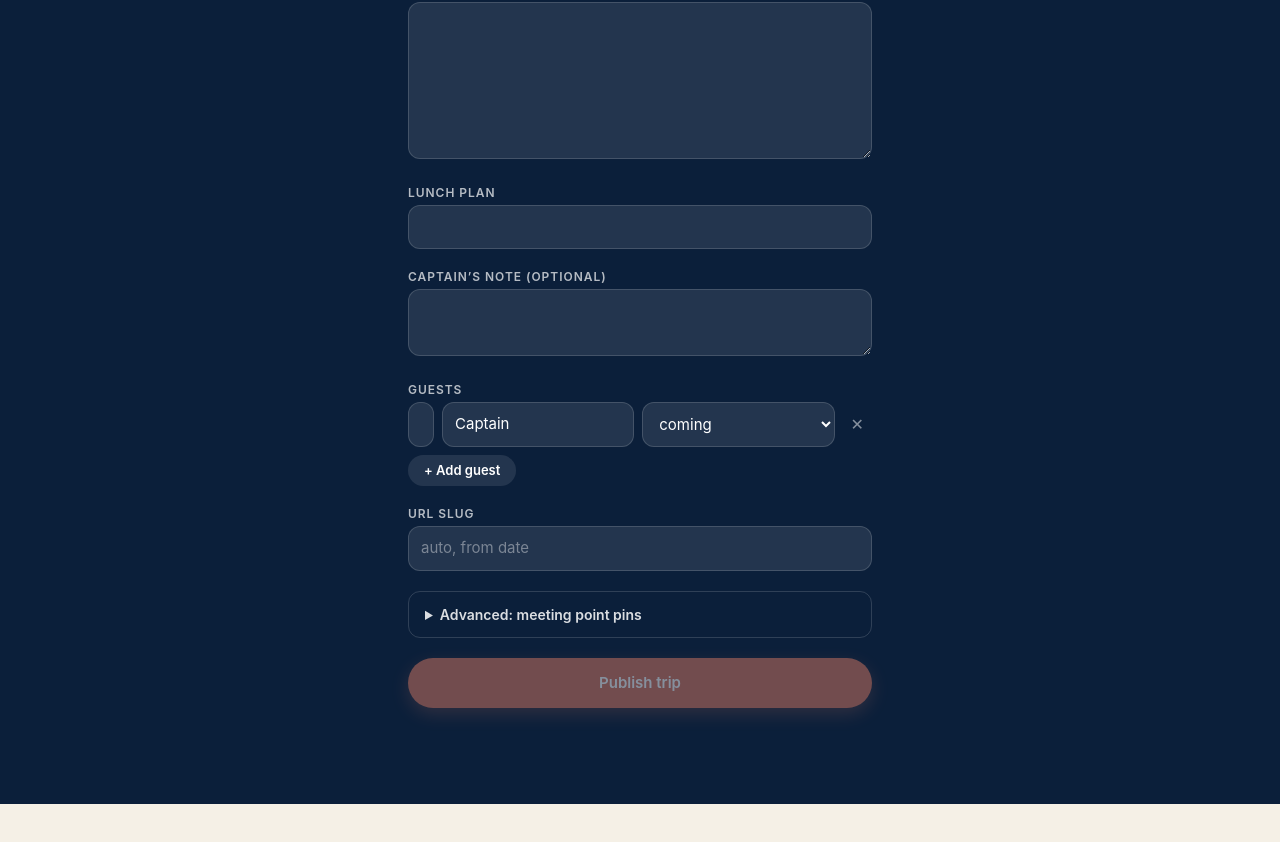
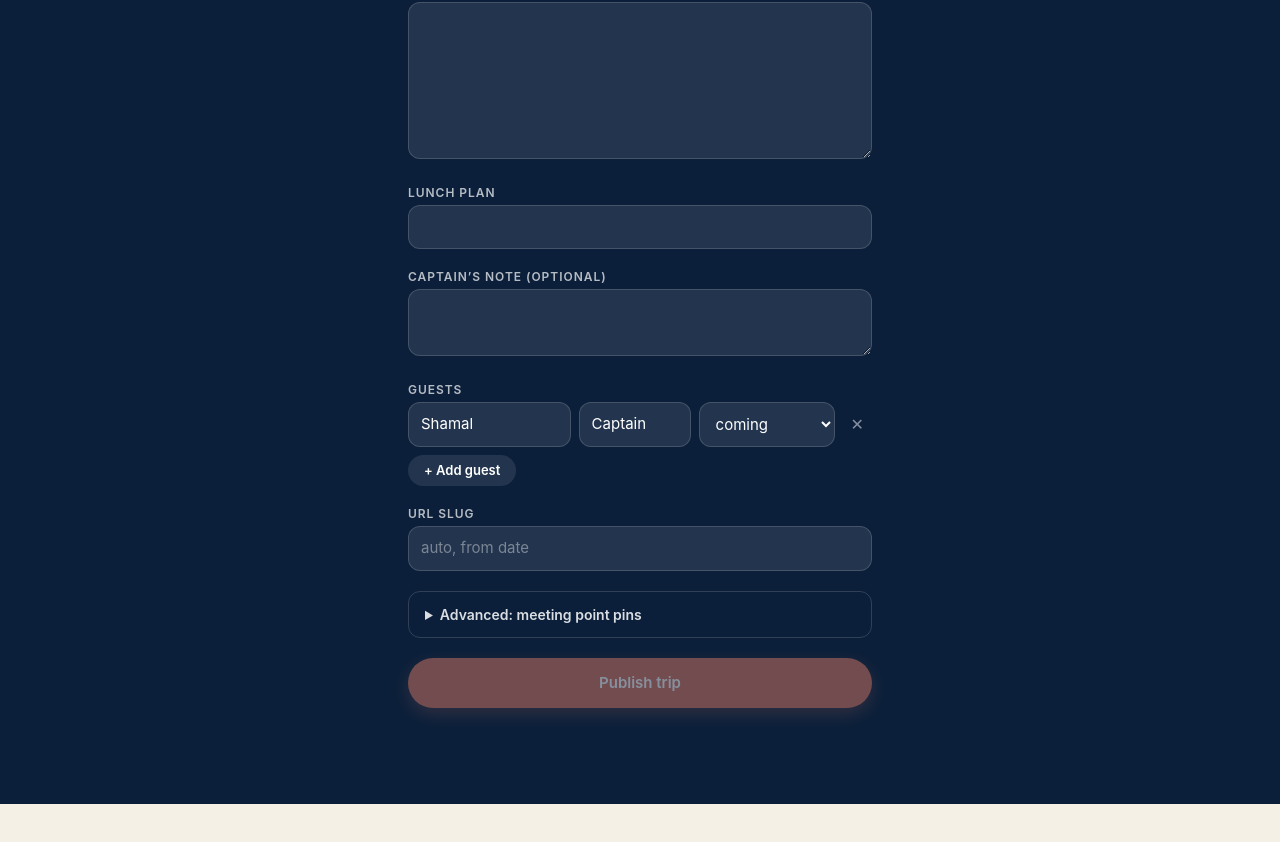
Before and after one commit to ShamalCanva/boatday, a Next.js app: page /admin in a window 1280 px wide. Shown: the part 658-1500 px from the top of the page. Built offline with nearby package versions, Linux system fonts and the light colour scheme.

Commit message:
Fix guest row field widths in admin form; ignore .next.* cache dirs

```diff
--- a/components/admin/TripForm.tsx
+++ b/components/admin/TripForm.tsx
@@ -25,6 +25,12 @@ const DEFAULT_COORDS = {
 const inputClass =
   "w-full rounded-xl border border-white/15 bg-white/10 px-3 py-2.5 text-[15px] text-white outline-none placeholder:text-white/40 focus:border-coral";
 const labelClass = "mb-1 block text-xs font-semibold uppercase tracking-[0.08em] text-white/70";
+// Same look, but without the baked-in w-full — needed anywhere a field sits
+// in a flex row and needs its OWN width (flex-1 / w-28 / etc). Tailwind's
+// generated stylesheet doesn't order utilities by where they appear in a
+// class string, so pairing w-full with another width class in the same
+// className is a coin flip about which one wins; this avoids that fight.
+const fieldClassNoWidth = inputClass.replace("w-full ", "");
 
 function tripToGuestRows(trip?: CurrentTrip): GuestRow[] {
   if (!trip || trip.guests.length === 0) {
@@ -306,18 +312,18 @@ export default function TripForm({ mode, slug: fixedSlug, initialTrip }: TripFor
                     value={g.name}
                     onChange={(e) => updateGuest(i, { name: e.target.value })}
                     placeholder="Name"
-                    className={`${inputClass} flex-1`}
+                    className={`${fieldClassNoWidth} min-w-0 flex-1`}
                   />
                   <input
                     value={g.role}
                     onChange={(e) => updateGuest(i, { role: e.target.value })}
                     placeholder="Role"
-                    className={`${inputClass} w-24`}
+                    className={`${fieldClassNoWidth} w-28 shrink-0`}
                   />
                   <select
                     value={g.status}
                     onChange={(e) => updateGuest(i, { status: e.target.value as GuestStatus })}
-                    className={`${inputClass} w-32`}
+                    className={`${fieldClassNoWidth} w-[8.5rem] shrink-0`}
                   >
                     <option value="coming">coming</option>
                     <option value="maybe">maybe</option>
```
Also changed, not shown: 1 other file (tests, documents, lock files or other folders).
